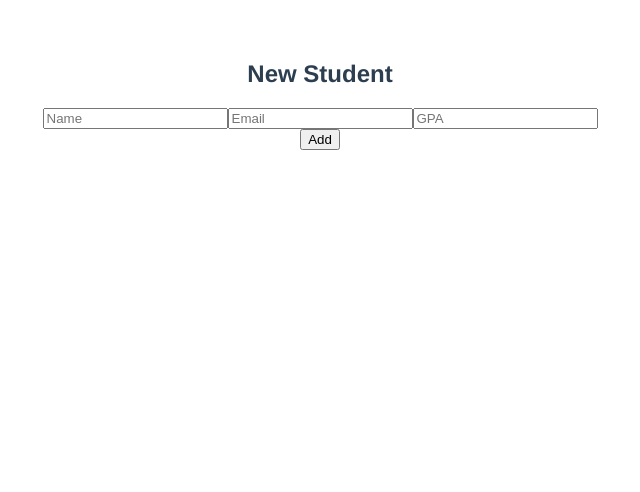
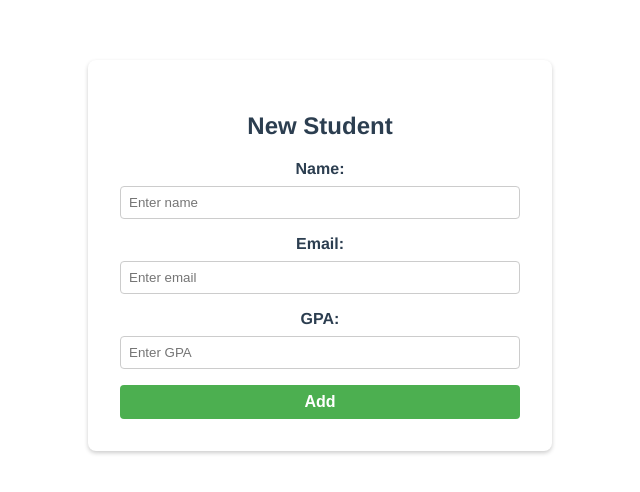
Before and after one commit to martinsliz/Grade-Me, a Vue app in the folder grade-me/: page /addstudent/1 in a window 1280 px wide. Shown: the top 492 px of the page, without its empty margins (320-960 px from the left). Built offline with nearby package versions, Linux system fonts and the light colour scheme.

Commit message:
added styling

```diff
--- a/grade-me/src/components/NavBar.vue
+++ b/grade-me/src/components/NavBar.vue
@@ -1,11 +1,9 @@
 <template>
   <nav>
-    <div className="green">
     <router-link to="/">Home</router-link>
     <router-link to="/studentlist">Students</router-link>
     <router-link to="/classlist">Classes</router-link>
     <router-link to="/about">About</router-link>
-  </div>
   </nav>
 </template>
 
@@ -16,5 +14,29 @@
 </script>
 
 <style scoped>
+nav {
+  background-color: #f7f7f7;
+  box-shadow: 0px 4px 4px rgba(0, 0, 0, 0.25);
+  padding: 16px;
+}
 
+.nav-container {
+  display: flex;
+  justify-content: space-between;
+  align-items: center;
+}
+
+.nav-item {
+  color: #333;
+  font-size: 18px;
+  font-weight: bold;
+  text-decoration: none;
+  padding: 8px 16px;
+  border-radius: 8px;
+  transition: background-color 0.3s ease-in-out;
+}
+
+.nav-item:hover {
+  background-color: #ddd;
+}
 </style>
--- a/grade-me/src/components/NewStudent.vue
+++ b/grade-me/src/components/NewStudent.vue
@@ -1,22 +1,84 @@
 <template>
-  <div>
+  <div class="new-student">
     <h2>New Student</h2>
-    <!-- on click handleChange to form -->
     <form>
-      <input v-model="text" placeholder="Name"/>
-      <input v-model="text" placeholder="Email"/>
-      <input v-model="text" placeholder="GPA"/>
+      <div class="form-group">
+        <label for="name">Name:</label>
+        <input v-model="name" type="text" id="name" placeholder="Enter name"/>
+      </div>
+      <div class="form-group">
+        <label for="email">Email:</label>
+        <input v-model="email" type="email" id="email" placeholder="Enter email"/>
+      </div>
+      <div class="form-group">
+        <label for="gpa">GPA:</label>
+        <input v-model="gpa" type="number" step="0.01" id="gpa" placeholder="Enter GPA"/>
+      </div>
+
+      <button class="add-button" @click="handleSubmit">Add</button>
     </form>
-    <div>
-      <button>Add</button>
-      <!-- on submit handleSubmit -->
-    </div>
   </div>
-
 </template>
 
 <script>
   export default {
-    name: 'NewStudent'
+    name: 'NewStudent',
+    data() {
+      return {
+        name: '',
+        email: '',
+        gpa: null
+      }
+    },
+    methods: {
+      handleSubmit() {
+        // Handle form submission
+      }
+    }
   }
 </script>
+
+<style scoped>
+.new-student {
+  max-width: 400px;
+  margin: 0 auto;
+  padding: 32px;
+  background-color: #fff;
+  border-radius: 8px;
+  box-shadow: 0 2px 4px rgba(0, 0, 0, 0.2);
+}
+
+.form-group {
+  margin-bottom: 16px;
+}
+
+label {
+  display: block;
+  margin-bottom: 8px;
+  font-weight: bold;
+}
+
+input[type="text"],
+input[type="email"],
+input[type="number"] {
+  display: block;
+  width: 100%;
+  padding: 8px;
+  border: 1px solid #ccc;
+  border-radius: 4px;
+  box-sizing: border-box;
+}
+
+.add-button {
+  display: block;
+  width: 100%;
+  padding: 8px;
+  background-color: #4CAF50;
+  color: #fff;
+  border: none;
+  border-radius: 4px;
+  font-size: 16px;
+  font-weight: bold;
+  cursor: pointer;
+}
+</style>
--- a/grade-me/src/main.js
+++ b/grade-me/src/main.js
@@ -1,5 +1,4 @@
 import { createApp } from 'vue'
 import App from './App.vue'
 import router from './router'
-
 createApp(App).use(router).mount('#app')
--- a/grade-me/src/pages/AboutPage.vue
+++ b/grade-me/src/pages/AboutPage.vue
@@ -1,5 +1,20 @@
 <template>
-    <div>Home</div>
-</template>
-<script>
-</script>
+    <div class="about">
+      Home
+    </div>
+  </template>
+
+  <script>
+  export default {
+    name: 'AboutPage',
+  }
+  </script>
+
+  <style scoped>
+  .about {
+    font-size: 50px;
+    color: #0f0d0d;
+    text-align: center;
+    margin-top: 90px;
+  }
+  </style>
--- a/grade-me/src/pages/AddClass.vue
+++ b/grade-me/src/pages/AddClass.vue
@@ -38,3 +38,18 @@ export default {
     }
 }
 </script>
+
+<style scoped>
+.addClassForm {
+  display: flex;
+  flex-direction: column;
+  align-items: center;
+  margin-top: 50px;
+}
+
+.addClassTitle {
+  font-size: 24px;
+  font-weight: bold;
+  margin-bottom: 20px;
+}
+</style>
--- a/grade-me/src/pages/ClassPage.vue
+++ b/grade-me/src/pages/ClassPage.vue
@@ -35,3 +35,32 @@ export default {
     }
 }
 </script>
+
+
+
+<style scoped>
+.class-page {
+  padding: 20px;
+}
+
+.class-title {
+  font-size: 32px;
+  margin-bottom: 20px;
+}
+
+.student-item {
+  margin-bottom: 10px;
+}
+
+.student-link {
+  text-decoration: none;
+  color: #1c1c1c;
+  font-size: 20px;
+  font-weight: 500;
+  transition: all 0.2s ease-in-out;
+}
+
+.student-link:hover {
+  color: #0f89a1;
+}
+</style>
--- a/grade-me/src/pages/StudentPage.vue
+++ b/grade-me/src/pages/StudentPage.vue
@@ -55,3 +55,42 @@ methods: {
 }
 }
 </script>
+
+<style scoped>
+.details {
+  display: flex;
+  flex-direction: column;
+  align-items: center;
+  justify-content: center;
+  margin-top: 2rem;
+}
+
+.flex-row {
+  display: flex;
+  flex-wrap: wrap;
+  align-items: center;
+  justify-content: center;
+}
+
+.space {
+  justify-content: space-between;
+}
+
+.student-details {
+  display: flex;
+  flex-direction: column;
+  align-items: flex-start;
+  margin-left: 2rem;
+}
+.student-info {
+  display: flex;
+  flex-direction: column;
+  margin-left: 1rem;
+}
+
+.info-row {
+  display: flex;
+  align-items: center;
+  margin-bottom: 0.5rem;
+}
+</style>
```
Also changed, not shown: grade-me/src/App.css (deleted, +0 -27 lines).
